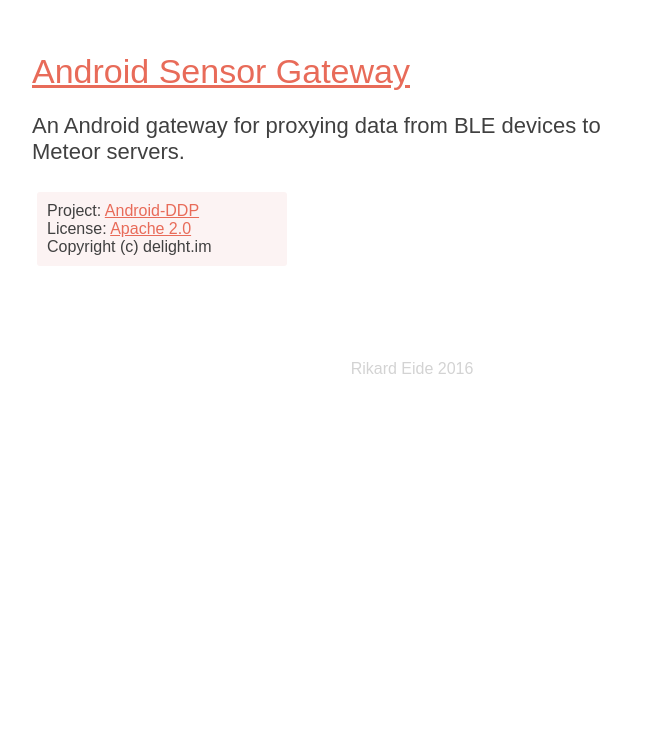
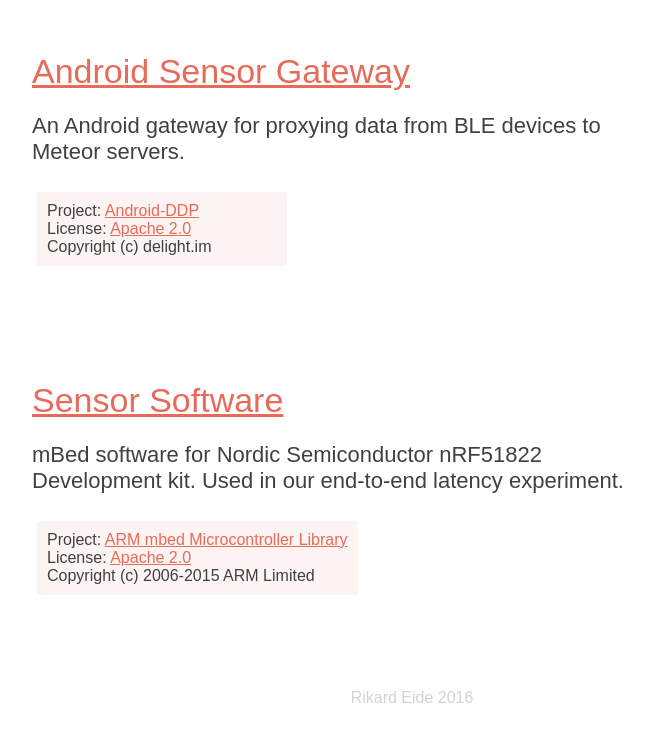
Before and after one commit to rix1/master, a plain HTML site: page index.html in a window 1280 px wide. Shown: the part 1476-2213 px from the top of the page, without its empty margins (228-881 px from the left). Before the commit the page ends 1884 px from the top, so only its background shows below. Drawn offline with Linux system fonts and the light colour scheme.

Commit message:
updated repository list with sensor software

```diff
--- a/index.html
+++ b/index.html
@@ -81,6 +81,18 @@
 					</p>
 				</div>
 			</li>
+			<li><a href="https://github.com/rix1/master-sensor-software">Sensor Software</a>
+				<p>
+					mBed software for Nordic Semiconductor nRF51822 Development kit. Used in our end-to-end latency experiment.
+				</p>
+				<div class="licence-flex">
+					<p class="licence">
+						Project: <a href="https://developer.mbed.org/handbook/mbed-SDK">ARM mbed Microcontroller Library</a><br>
+						License: <a href="https://developer.mbed.org/handbook/mbed-SDK#open-source">Apache 2.0</a> <br>
+						Copyright (c) 2006-2015 ARM Limited
+					</p>
+				</div>
+			</li>
 		</ul>
 		<div class="credits">
 			<p>
```
